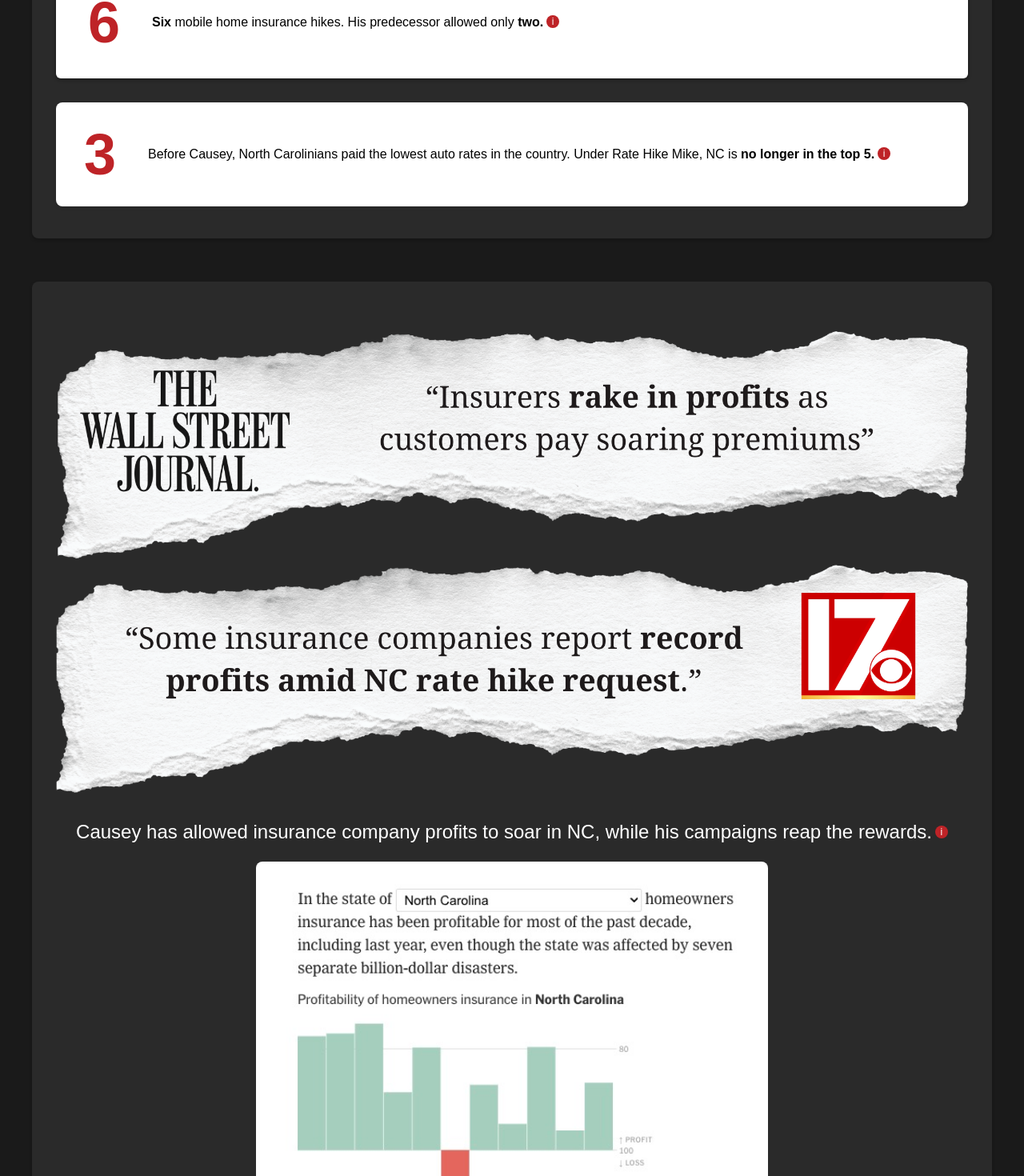
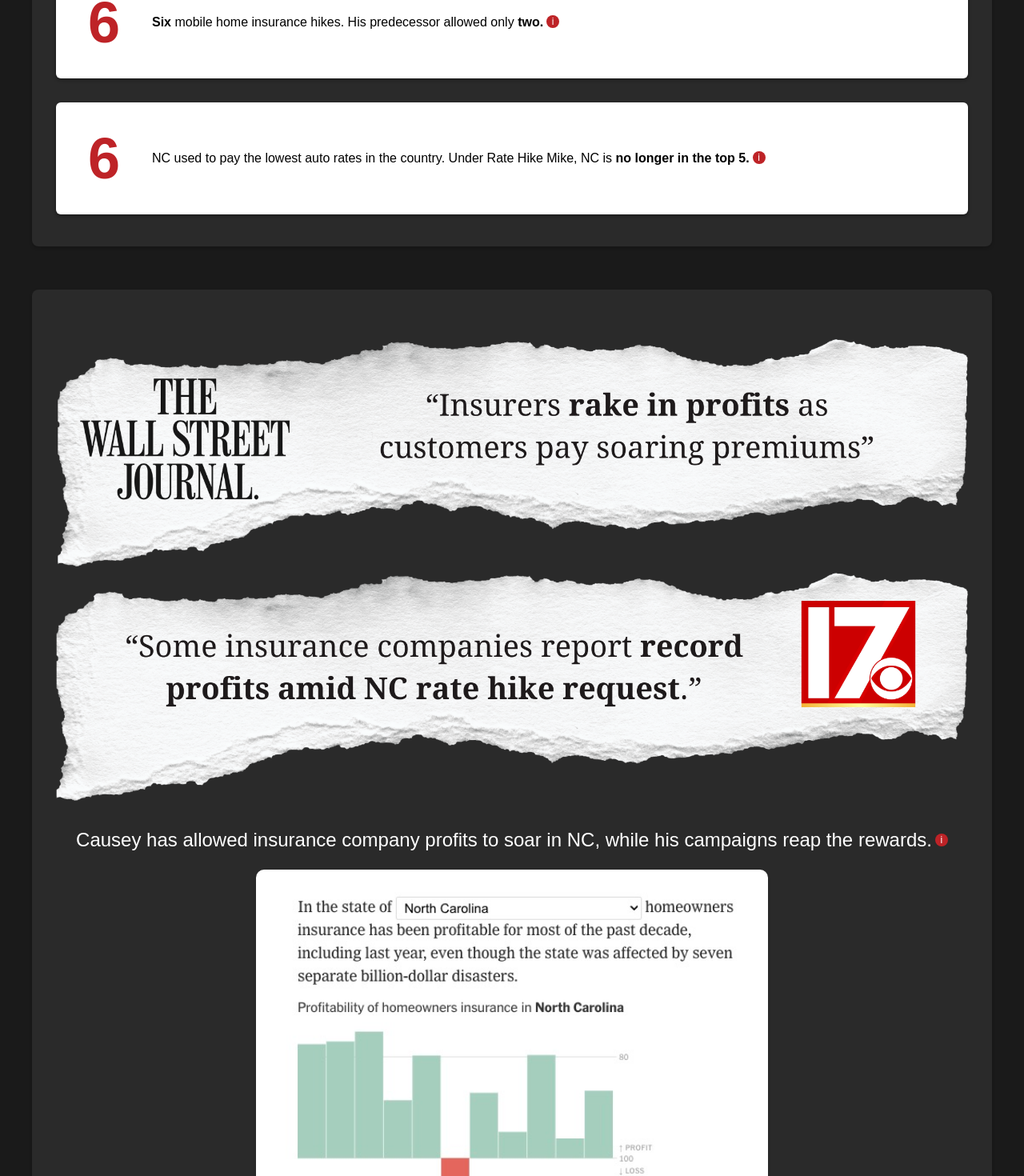
Before and after one commit to jrush0/ratehikemike, a React (Create React App) app: page / in a window 1280 px wide. Shown: the part 1315-2785 px from the top of the page at 80% size. Built offline with nearby package versions, Linux system fonts and the light colour scheme.

Commit message:
Smoothed animations and resolved flickering issue, rebuilt SimpleNumberTicker (same function now performed much better by RateTicker).

```diff
--- a/public/index.html
+++ b/public/index.html
@@ -26,6 +26,14 @@
       Learn how to configure a non-root public URL by running `npm run build`.
     -->
     <title>Rate Hike Mike</title>
+    <!-- Open Graph tags -->
+    <meta property="og:title" content="Rate Hike Mike" />
+    <meta property="og:description" content="Mike Causey has raised insurance rates an unprecedented 16 times. Let's hold him accountable in November." />
+    <meta property="og:image" content="%PUBLIC_URL%/opengraph.png" />
+    <meta property="og:image:width" content="1200" />
+    <meta property="og:image:height" content="630" />
+    <meta property="og:url" content="%PUBLIC_URL%" />
+    <meta property="og:type" content="website" />
   </head>
   <body>
     <noscript>You need to enable JavaScript to run this app.</noscript>
--- a/src/App.css
+++ b/src/App.css
@@ -158,23 +158,7 @@
   display: block;
 }
 
-.animate-on-scroll .info-box {
-  opacity: 0;
-  transform: translateY(20px);
-  transition: opacity 0.5s ease, transform 0.5s ease;
-}
-
-.animate-on-scroll.is-visible .info-box {
-  opacity: 1;
-  transform: translateY(0);
-}
-
-.animate-on-scroll .info-box:nth-child(1) { transition-delay: 0.1s; }
-.animate-on-scroll .info-box:nth-child(2) { transition-delay: 0.2s; }
-.animate-on-scroll .info-box:nth-child(3) { transition-delay: 0.3s; }
-.animate-on-scroll .info-box:nth-child(4) { transition-delay: 0.4s; }
-
-@keyframes fadeInSlideUp {
+@keyframes fadeIn {
   from {
     opacity: 0;
     transform: translateY(20px);
@@ -185,65 +169,28 @@
   }
 }
 
-@keyframes scaleIn {
-  from {
-    opacity: 0;
-    transform: scale(0.9);
-  }
-  to {
-    opacity: 1;
-    transform: scale(1);
-  }
+.animate-fade-in {
+  animation: fadeIn 0.5s ease-out forwards;
 }
 
-@keyframes slideInFromLeft {
-  from {
-    opacity: 0;
-    transform: translateX(-50px);
-  }
-  to {
-    opacity: 1;
-    transform: translateX(0);
-  }
-}
-
-@keyframes slideInFromRight {
-  from {
-    opacity: 0;
-    transform: translateX(50px);
-  }
-  to {
-    opacity: 1;
-    transform: translateX(0);
-  }
-}
-
-@keyframes pulse {
-  0% {
-    transform: scale(1);
-  }
-  50% {
-    transform: scale(1.05);
-  }
-  100% {
-    transform: scale(1);
-  }
+.result-container {
+  transition: opacity 0.3s ease-out;
 }
 
 .header-image {
-  animation: scaleIn 0.8s ease-out;
+  /* Remove animation */
 }
 
 .county-search {
-  animation: fadeInSlideUp 0.8s ease-out;
+  /* Remove animation */
 }
 
 .search-content h1, .search-content h2 {
-  animation: slideInFromLeft 0.8s ease-out;
+  /* Remove animation */
 }
 
 .search-container {
-  animation: scaleIn 0.8s ease-out 0.2s both;
+  /* Remove animation */
 }
 
 .info-box {
@@ -902,54 +849,45 @@
 }
 
 /* Add this at the end of your CSS file */
-.stats-box-new {
+.stats-box-new, .profit-box {
   display: flex;
+  flex-direction: column;
   align-items: center;
-  padding: 15px;
-  min-height: 100px;
-  background-color: white;
-  border-radius: 8px;
+  padding: 20px;
+  background-color: #ffffff;
+  border-radius: 10px;
   box-shadow: 0 2px 4px rgba(0, 0, 0, 0.1);
-  margin-bottom: 10px; /* Adjusted spacing */
+  margin-bottom: 20px;
   opacity: 0;
   transform: translateY(20px);
   animation: fadeInSlideUp 0.5s ease forwards;
 }
 
-.stats-number-new {
-  font-size: 72px;
+.stats-number-new, .profit-box .number-ticker {
+  font-size: 48px;
   font-weight: bold;
   color: #BE2327;
-  margin-right: 20px;
-  line-height: 1;
-  flex: 0 0 auto;
-  width: 80px;
-  text-align: center;
-  display: flex;
-  align-items: center;
-  justify-content: center;
-  height: 100%;
+  margin-bottom: 10px;
 }
 
-.stats-text-new {
-  flex: 1;
-  font-size: 16px;
+.stats-text-new, .profit-text {
+  font-size: 18px;
+  line-height: 1.4;
   color: #000000;
+  text-align: center;
 }
 
 @media (max-width: 600px) {
-  .stats-box-new {
-    min-height: 80px;
+  .stats-box-new, .profit-box {
+    padding: 15px;
   }
 
-  .stats-number-new {
-    font-size: 60px;
-    width: 60px;
-    margin-right: 15px;
+  .stats-number-new, .profit-box .number-ticker {
+    font-size: 36px;
   }
 
-  .stats-text-new {
-    font-size: 14px;
+  .stats-text-new, .profit-text {
+    font-size: 16px;
   }
 }
 
@@ -1010,19 +948,25 @@
 }
 
 .header-image {
-  animation: scaleIn 0.8s ease-out;
+  /* Remove animation */
 }
 
 .county-search {
-  animation: fadeInSlideUp 0.8s ease-out;
+  /* Remove animation */
 }
 
 .search-content h1, .search-content h2 {
-  animation: slideInFromLeft 0.8s ease-out;
+  /* Remove animation */
 }
 
 .search-container {
-  animation: scaleIn 0.8s ease-out 0.2s both;
+  /* Remove animation */
+}
+
+.info-box-container {
+  display: flex;
+  flex-direction: column;
+  gap: 20px;
 }
 
 .info-box {
@@ -1048,21 +992,19 @@
   display: block;
 }
 
-.animate-on-scroll .info-box {
-  opacity: 0;
-  transform: translateY(20px);
-  transition: opacity 0.5s ease, transform 0.5s ease;
+@keyframes fadeIn {
+  from {
+    opacity: 0;
+  }
+  to {
+    opacity: 1;
+  }
 }
 
-.animate-on-scroll.is-visible .info-box {
-  opacity: 1;
-  transform: translateY(0);
+.animate-fade-in {
+  opacity: 0;
+  animation: fadeIn 0.3s ease-out forwards;
 }
-
-.animate-on-scroll .info-box:nth-child(1) { transition-delay: 0.1s; }
-.animate-on-scroll .info-box:nth-child(2) { transition-delay: 0.2s; }
-.animate-on-scroll .info-box:nth-child(3) { transition-delay: 0.3s; }
-.animate-on-scroll .info-box:nth-child(4) { transition-delay: 0.4s; }
 
 .stats-box-new {
   animation: slideInFromLeft 0.8s ease-out;
@@ -1149,13 +1091,13 @@
 }
 
 .profit-box {
-  background-color: white;
+  background-color: #ffffff;
+  border-radius: 10px;
   padding: 20px;
   margin-top: 20px;
-  border-radius: 8px;
-  max-width: 600px; /* Add this line to limit the width */
-  margin-left: auto; /* Center the box */
-  margin-right: auto; /* Center the box */
+  max-width: 600px;
+  margin-left: auto;
+  margin-right: auto;
   animation: fadeInSlideUp 0.5s ease-out forwards;
   opacity: 0;
   color: #000000;
@@ -1163,4 +1105,16 @@
 
 .profit-text {
   margin-top: 10px;
+  font-size: 18px;
+  line-height: 1.4;
+  max-width: 600px;
+  margin-left: auto;
+  margin-right: auto;
+  text-align: center;
 }
+
+.profit-box .number-ticker {
+  font-size: 48px;
+  font-weight: bold;
+  color: #BE2327;
+}
--- a/src/CountySearch.js
+++ b/src/CountySearch.js
@@ -6,9 +6,17 @@
 import clipsImage from './assets/clips1.png';
 import nytimesImage from './assets/nytimes.jpg';
 import NumberTicker from './NumberTicker';
-import SimpleNumberTicker from './SimpleNumberTicker';
 import natashaImage from './assets/natasha.png';
 import causeyImage from './assets/causey.png';
+import RateTicker from './RateTicker';
+
+const preloadImages = () => {
+  const images = [headerImage, clipsImage, nytimesImage, natashaImage, causeyImage];
+  images.forEach((image) => {
+    const img = new Image();
+    img.src = image;
+  });
+};
 
 const CountySearch = () => {
   const [selectedCounty, setSelectedCounty] = useState(null);
@@ -17,7 +25,7 @@
 
   const handleSelectCounty = (county) => {
     setSelectedCounty(county);
-    setAnimationKey(prevKey => prevKey + 1); // Increment the animation key
+    setAnimationKey(prevKey => prevKey + 1);
   };
 
   const handleAutocompleteVisibility = (visible) => {
@@ -25,13 +33,17 @@
   };
 
   useEffect(() => {
+    preloadImages();
+  }, []);
+
+  useEffect(() => {
     if (selectedCounty) {
+      const container = document.getElementById('datawrapper-vis-DRzg6');
+      container.innerHTML = ''; // Clear previous content
       const script = document.createElement('script');
       script.src = "https://datawrapper.dwcdn.net/DRzg6/embed.js";
       script.async = true;
-      script.charset = "utf-8";
-      script.setAttribute('data-target', '#datawrapper-vis-DRzg6');
-      document.getElementById('datawrapper-vis-DRzg6').appendChild(script);
+      container.appendChild(script);
     }
   }, [selectedCounty]);
 
@@ -42,7 +54,7 @@
         <div className="search-content">
           <h1><strong>Mike Causey has approved an unprecedented 16 rate hikes as NC Commissioner of Insurance.</strong></h1>
           <br />
-          <h2 className="unbolded">Enter your county to see how Rate Hike Mike has hit your homeowners insurance rates.</h2>
+          <h2>Enter your county to see how Rate Hike Mike has hit your homeowners insurance rates.</h2>
           <br />
           <SearchBar
             data={countyData}
@@ -50,29 +62,25 @@
             onAutocompleteVisibility={handleAutocompleteVisibility}
           />
           {selectedCounty && (
-            <div className="result-container" key={animationKey}>
+            <div className="result-container animate-fade-in" key={animationKey}>
               <h2>In {selectedCounty.County} County...</h2>
               <div className="info-box-container">
-                <div className="info-box" style={{ animationDelay: '0.2s' }}>
+                <div className="info-box animate-fade-in" style={{animationDelay: '0.1s'}}>
                   <p dangerouslySetInnerHTML={{ __html: selectedCounty["Higher than inflation"] }}></p>
                 </div>
-                <div className="info-box" style={{ animationDelay: '0.4s' }}>
+                <div className="info-box animate-fade-in" style={{animationDelay: '0.2s'}}>
                   <p>This county has a <strong>{selectedCounty["2024 NCRB Proposed Rate increase"]}%</strong> rate hike request pending for 2024.</p>
                 </div>
-                <div className="info-box" style={{ animationDelay: '0.6s' }}>
+                <div className="info-box animate-fade-in" style={{animationDelay: '0.3s'}}>
                   <p><strong>{selectedCounty["% CTR Policy Premium 2023"]}%</strong> of policy premiums were subject to Consent to Rate notices in 2023.</p>
                 </div>
-                <div className="info-box" style={{ animationDelay: '0.8s' }}>
+                <div className="info-box animate-fade-in" style={{animationDelay: '0.4s'}}>
                   <p className="info-text">
                     <strong>Mike Causey's impact on homeowners rates statewide</strong>
                     <Tooltip content="Rate increase data for Form Forms 2,3,5,7, and 8 filings. Some rate increases and proposed rates may be inaccurate for beach areas, which are regarded by DOI and the Rate Bureau as separate territories. Inflation data source: U.S. Bureau of Labor Statistics. Consent to Rate information organized by NC Rate Bureau territory. Source: [NCRB Rate Filings](https://www.ncrb.org/ncrb/Residential-Property/Data-Reporting), [NCDOI Data Calls](https://www.ncdoi.gov/data-calls)." />
                     <br />Tap or mouseover a county to see the impact of Mike Causey's rate hikes on that area.
                   </p>
-                  <div style={{ minHeight: "426px" }} id="datawrapper-vis-DRzg6">
-                    <noscript>
-                      <img src="https://datawrapper.dwcdn.net/DRzg6/full.png" alt="Data visualization" />
-                    </noscript>
-                  </div>
+                  <div id="datawrapper-vis-DRzg6"></div>
                 </div>
               </div>
             </div>
@@ -120,13 +128,15 @@
                 </p>
               </div>
             </div>
-            <div className="stats-box-new animate-on-scroll">
-              <div className="stats-number-new">
-                <SimpleNumberTicker start={0} end={6} duration={10} delay={0} />
+            <div className="info-box stats-box">
+              <div className="rate-ticker-wrapper">
+                <RateTicker />
               </div>
-              <div className="stats-text-new">
-                Before Causey, North Carolinians paid the lowest auto rates in the country. Under Rate Hike Mike, NC is <strong>no longer in the top 5.</strong>
-                <Tooltip content="Source: [NC out of the top 6](https://www.usnews.com/insurance/auto/cheapest-states-for-car-insurance), [Lowest rates in the nation before Causey](https://www.cbsnews.com/media/the-five-best-and-worst-states-for-car-insurance-costs/)" />
+              <div className="stats-text">
+                <p>
+                  NC used to pay the lowest auto rates in the country. Under Rate Hike Mike, NC is <strong>no longer in the top 5.</strong>
+                  <Tooltip content="Source: [NC out of the top 5](https://www.usnews.com/insurance/auto/cheapest-states-for-car-insurance), [Lowest rates in the nation before Causey](https://www.cbsnews.com/media/the-five-best-and-worst-states-for-car-insurance-costs/)" />
+                </p>
               </div>
             </div>
           </div>
--- /dev/null
+++ b/src/RateTicker.js
@@ -0,0 +1,48 @@
+import React, { useState, useEffect, useRef } from 'react';
+
+const RateTicker = () => {
+  const [count, setCount] = useState(1);
+  const [isVisible, setIsVisible] = useState(false);
+  const tickerRef = useRef(null);
+
+  useEffect(() => {
+    const observer = new IntersectionObserver(
+      ([entry]) => {
+        if (entry.isIntersecting) {
+          setIsVisible(true);
+        }
+      },
+      { threshold: 0.1 }
+    );
+
+    const currentRef = tickerRef.current;
+    if (currentRef) {
+      setTimeout(() => {
+        observer.observe(currentRef);
+      }, 2000);
+    }
+
+    return () => {
+      if (currentRef) {
+        observer.unobserve(currentRef);
+      }
+    };
+  }, []);
+
+  useEffect(() => {
+    if (isVisible && count < 6) {
+      const timer = setTimeout(() => {
+        setCount((prevCount) => prevCount + 1);
+      }, 500);
+      return () => clearTimeout(timer);
+    }
+  }, [isVisible, count]);
+
+  return (
+    <div ref={tickerRef} className="stats-number">
+      {count}
+    </div>
+  );
+};
+
+export default RateTicker;
--- a/src/SimpleNumberTicker.js
+++ /dev/null
@@ -1,54 +0,0 @@
-import React, { useEffect, useState, useRef } from 'react';
-
-const SimpleNumberTicker = ({ start = 1, end, duration = 0.3, delay }) => {
-  const [number, setNumber] = useState(start);
-  const [isVisible, setIsVisible] = useState(false);
-  const tickerRef = useRef(null);
-
-  useEffect(() => {
-    const observer = new IntersectionObserver(
-      ([entry]) => {
-        if (entry.isIntersecting) {
-          setIsVisible(true);
-          observer.disconnect();
-        }
-      },
-      { threshold: 0.1 }
-    );
-
-    const currentRef = tickerRef.current;
-
-    if (currentRef) {
-      observer.observe(currentRef);
-    }
-
-    return () => {
-      if (currentRef) {
-        observer.unobserve(currentRef);
-      }
-    };
-  }, []);
-
-  useEffect(() => {
-    if (!isVisible) return;
-
-    const timeoutId = setTimeout(() => {
-      let startTimestamp = null;
-      const step = (timestamp) => {
-        if (!startTimestamp) startTimestamp = timestamp;
-        const progress = Math.min((timestamp - startTimestamp) / (duration * 1000), 1);
-        setNumber(Math.floor(progress * (end - start) + start));
-        if (progress < 1) {
-          window.requestAnimationFrame(step);
-        }
-      };
-      window.requestAnimationFrame(step);
-    }, delay * 1000);
-
-    return () => clearTimeout(timeoutId);
-  }, [isVisible, start, end, duration, delay]);
-
-  return <span ref={tickerRef} className="number-ticker">{number}</span>;
-};
-
-export default SimpleNumberTicker;
```
Also changed, not shown: public/opengraph.png (added), 1 other file (tests, documents, lock files or other folders).
